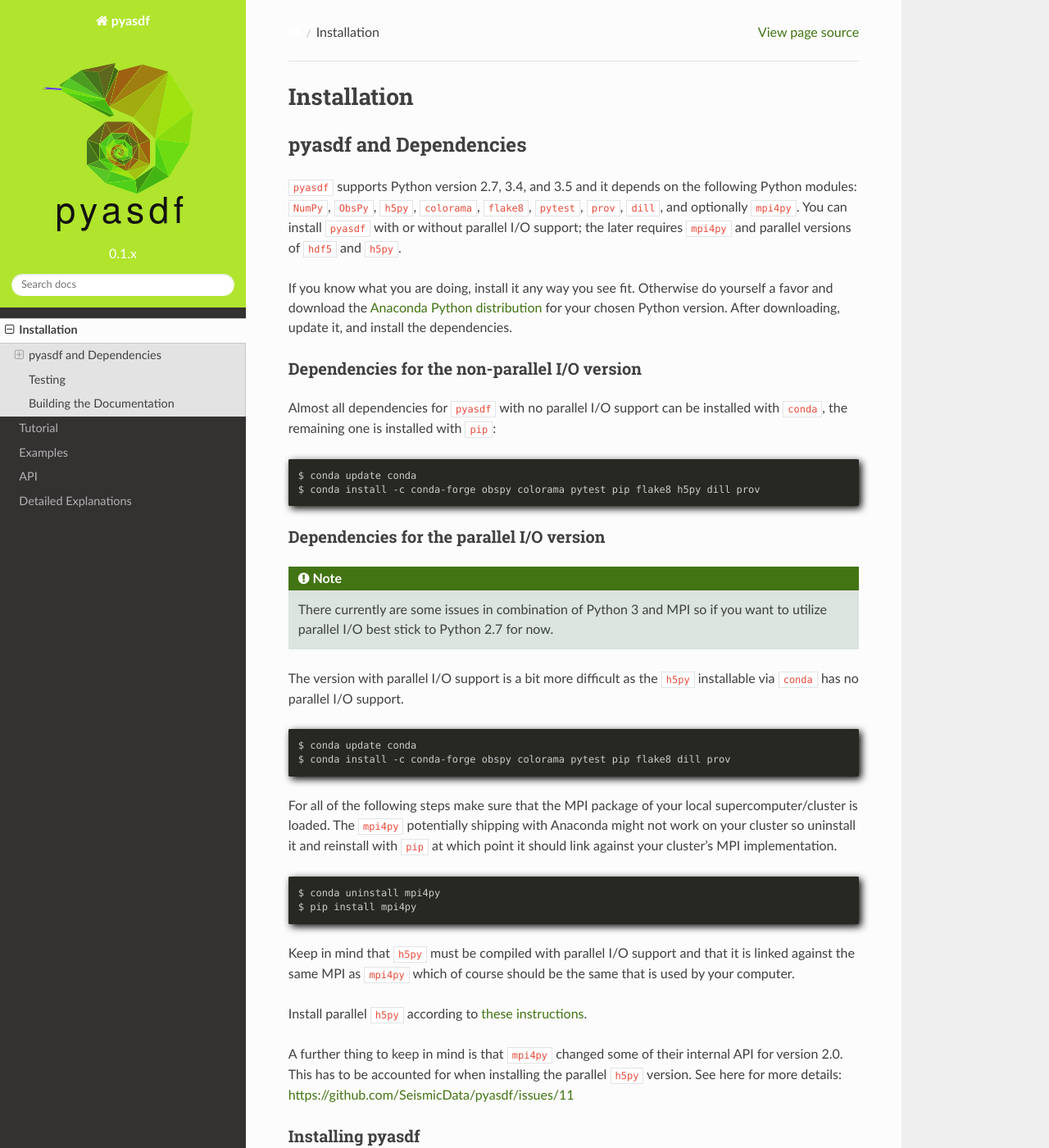
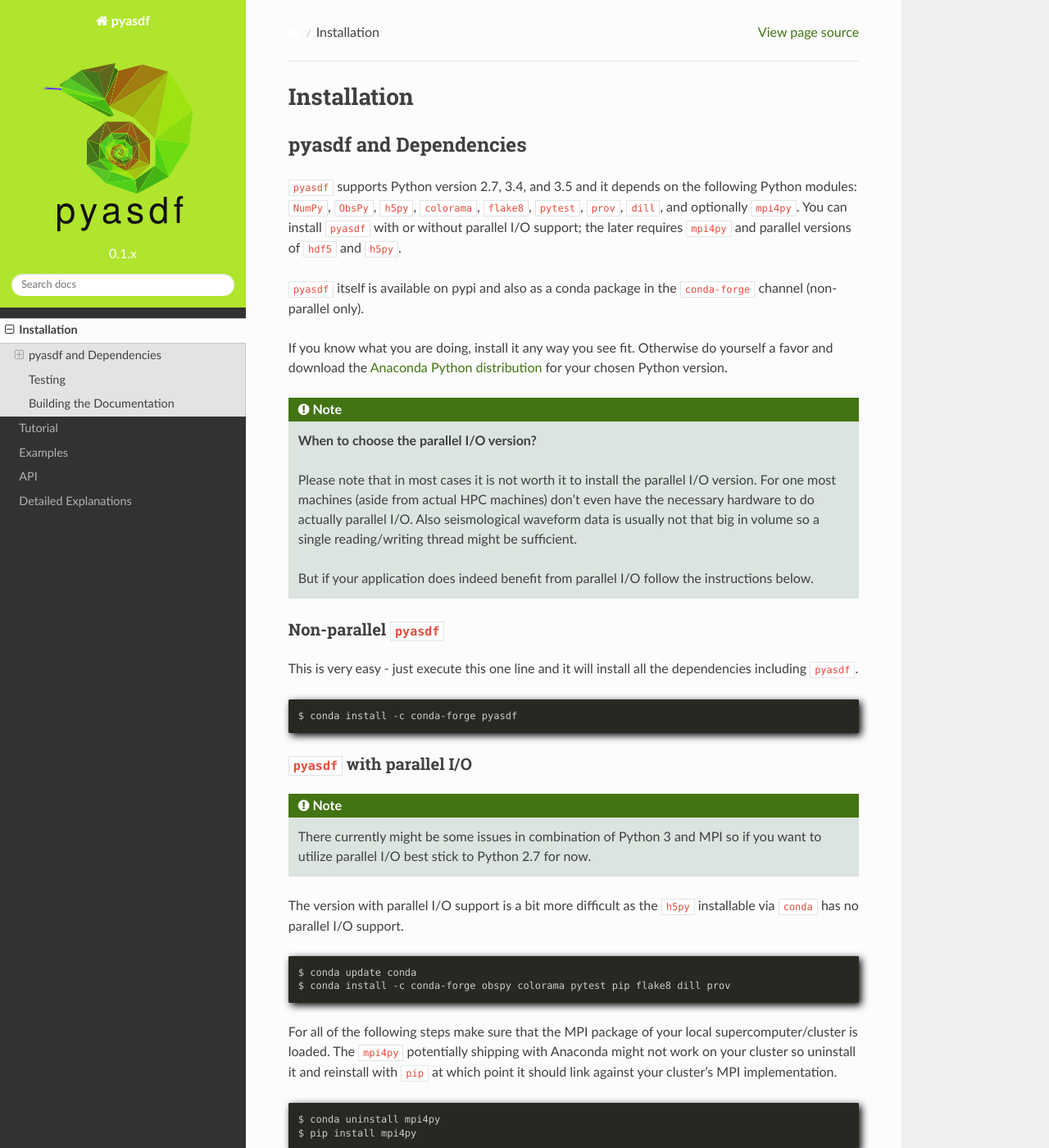
Before and after one commit to SeismicData/pyasdf, a Sphinx documentation site: the page built from doc/installation.rst, in a window 1280 px wide and 1400 px high. Shown: the whole window at 82% size. Built offline with Sphinx 7.4.7 and the Read the Docs theme 2.0.0, drawn with Linux system fonts in a browser that asks for light colours; some of the changed text lies outside the part shown.

Commit message:
Adding conda-forge packages to installation instructions.

```diff
--- a/doc/installation.rst
+++ b/doc/installation.rst
@@ -10,32 +10,46 @@ following Python modules: ``NumPy``, ``ObsPy``, ``h5py``, ``colorama``,
 install ``pyasdf`` with or without parallel I/O support; the later requires
 ``mpi4py`` and parallel versions of ``hdf5`` and ``h5py``.
 
+``pyasdf`` itself is available on pypi and also as a conda package in the
+``conda-forge`` channel (non-parallel only).
+
 If you know what you are doing, install it any way you see fit. Otherwise do
 yourself a favor and download the
 `Anaconda Python distribution <https://store.continuum.io/cshop/anaconda/>`_
-for your chosen Python version. After downloading, update it, and install the
-dependencies.
+for your chosen Python version.
 
 
-Dependencies for the non-parallel I/O version
-^^^^^^^^^^^^^^^^^^^^^^^^^^^^^^^^^^^^^^^^^^^^^
+.. note:: **When to choose the parallel I/O version?**
 
-Almost all dependencies for ``pyasdf`` with no parallel I/O support can be
-installed with ``conda``, the remaining one is installed with ``pip``:
+    Please note that in most cases it is not worth it to install the parallel
+    I/O version. For one most machines (aside from actual HPC machines)
+    don't even have the necessary hardware to do actually parallel I/O. Also
+    seismological waveform data is usually not that big in volume so a single
+    reading/writing thread might be sufficient.
+
+    But if your application does indeed benefit from parallel I/O follow the
+    instructions below.
+
+
+Non-parallel ``pyasdf``
+^^^^^^^^^^^^^^^^^^^^^^^
+
+This is very easy - just execute this one line and it will install all the
+dependencies including ``pyasdf``.
 
 .. code-block:: bash
 
-    $ conda update conda
-    $ conda install -c conda-forge obspy colorama pytest pip flake8 h5py dill prov
+    $ conda install -c conda-forge pyasdf
 
 
-Dependencies for the parallel I/O version
-^^^^^^^^^^^^^^^^^^^^^^^^^^^^^^^^^^^^^^^^^
+
+``pyasdf`` with parallel I/O
+^^^^^^^^^^^^^^^^^^^^^^^^^^^^
 
 .. note::
 
-    There currently are some issues in combination of Python 3 and MPI so if
-    you want to utilize parallel I/O best stick to Python 2.7 for now.
+    There currently might be some issues in combination of Python 3 and MPI
+    so if you want to utilize parallel I/O best stick to Python 2.7 for now.
 
 
 The version with parallel I/O support is a bit more difficult as the ``h5py``
@@ -70,21 +84,13 @@ internal API for version 2.0. This has to be accounted for when installing the
 parallel ``h5py`` version. See here for more details:
 https://github.com/SeismicData/pyasdf/issues/11
 
-Installing pyasdf
-^^^^^^^^^^^^^^^^^
-
-``pyasdf`` is currently not on pypi but eventually be. For now, best install via git.
+Finally install ``pyasdf`` with
 
 .. code-block:: bash
 
-    $ git clone https://github.com/SeismicData/pyasdf.git
-    $ cd pyasdf
-    $ pip install -v -e .
+    $ pip install pyasdf
 
-The ``-e`` flag results in an editable installation meaning the a simple ``git
-pull`` is enough to update ``pyasdf``.
-
-After everything is installed, run the following command to print
+After everything is installed, you can run the following command to print
 information about the current system.
 
 .. code-block:: bash
@@ -122,7 +128,6 @@ for information about why and how to fix it.
 
 
 
-
 Testing
 -------
 
```
